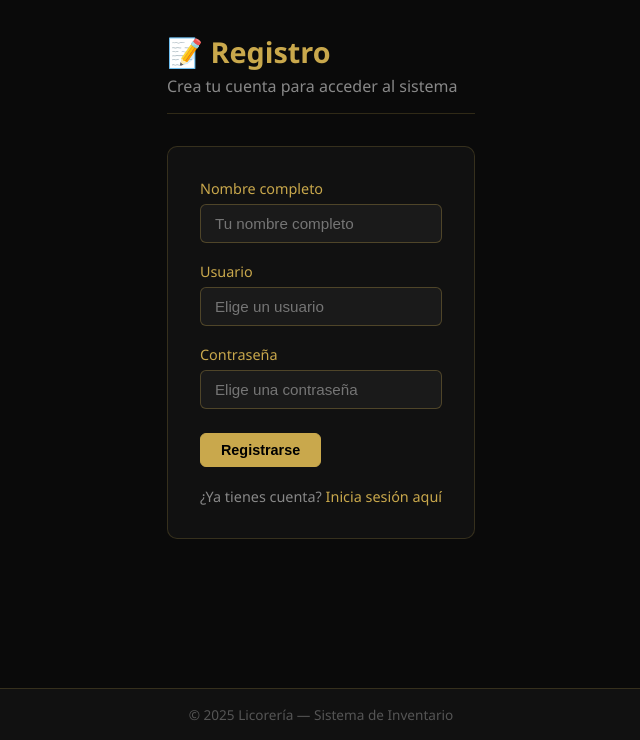
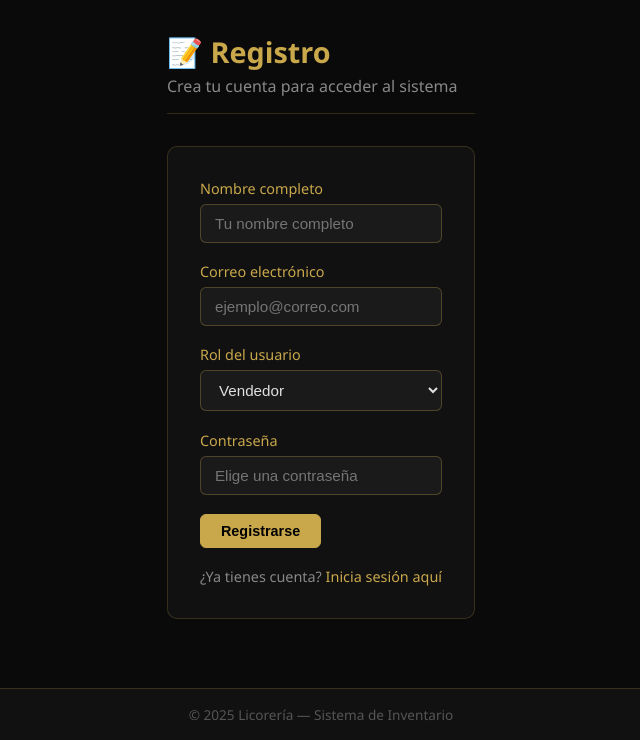
Before and after one commit to Leo1022863/DESARROLLO-DE-APLICACIONES-WEB---CUARTO, a Flask app: page /registro in a window 1280 px wide. Shown: the part 60-800 px from the top of the page, without its empty margins (319-959 px from the left). Run offline with Flask 3, Linux system fonts and the light colour scheme.

Commit message:
Semana13

```diff
--- a/ProyectoLicoreria/app.py
+++ b/ProyectoLicoreria/app.py
@@ -11,8 +11,9 @@ from flask import Flask, render_template, redirect, url_for, flash, request, Res
 from flask import request # Permite importar los archivos JSON
 from flask import render_template, redirect, url_for, flash, session
 from conexion.conexion import db, configurar_db
-
-
+# En app.py (líneas superiores)
+from forms import RegistroForm, LoginForm, ProductoForm, ClienteForm  # <-- Agrega ClienteForm aquí
+from sqlalchemy.exc import IntegrityError
 
 app = Flask(__name__)
 configurar_db(app) # Esto activa la conexión de tu carpeta nueva
@@ -178,32 +179,28 @@ class Categoria(db.Model):
 # MODELO - USUARIO
 # ════════════════════════════════════════════
 class Usuario(db.Model):
-    __tablename__ = 'usuarios'
+    __tablename__ = 'usuarios' # Coincide con DBeaver
 
     id = db.Column(db.Integer, primary_key=True)
-    nombre   = db.Column(db.String(100), nullable=False)
-    usuario  = db.Column(db.String(50),  nullable=False, unique=True)
-    password = db.Column(db.String(200), nullable=False)
-    rol      = db.Column(db.String(20),  nullable=False, default='empleado')
+    nombre = db.Column(db.String(100), nullable=False)
+    usuario = db.Column(db.String(100), unique=True, nullable=False) # Aquí se guarda el correo
+    password = db.Column(db.String(255), nullable=False)
+    rol = db.Column(db.String(20), default='vendedor')
+
+    # Relación para escalabilidad futura
     ventas_realizadas = db.relationship('Venta', backref='vendedor', lazy=True)
 
-    def __init__(self, nombre, usuario, password, rol='empleado'):
-        self.nombre   = nombre
-        self.usuario  = usuario
+    def __init__(self, nombre, usuario, password, rol='vendedor'):
+        self.nombre = nombre
+        self.usuario = usuario
         self.password = password
-        self.rol      = rol
+        self.rol = rol
 
-    def get_nombre(self):
-        return self.nombre
-
-    def get_usuario(self):
-        return self.usuario
-
-    def get_rol(self):
-        return self.rol
-
-    def es_admin(self):
-        return self.rol == 'admin'
+    # Métodos de utilidad corregidos
+    def get_nombre(self): return self.nombre
+    def get_usuario(self): return self.usuario
+    def get_rol(self): return self.rol
+    def es_admin(self): return self.rol == 'admin'
 
     def __repr__(self):
         return f'<Usuario {self.usuario}>'
@@ -569,22 +566,44 @@ def clientes():
     lista = Cliente.query.all()
     total = len(lista)
     return render_template('clientes.html', clientes=lista, total=total)
-# ── Agregar cliente ──
+# ── Agregar cliente (Ruta Unificada) ──
 @app.route('/clientes/agregar', methods=['GET', 'POST'])
 def agregar_cliente():
-    if request.method == 'POST':
-        nuevo = Cliente(
-            nombre    = request.form['nombre'],
-            cedula    = request.form['cedula'],
-            telefono  = request.form.get('telefono', ''),
-            email     = request.form.get('email', ''),
-            direccion = request.form.get('direccion', '')
+    form = ClienteForm()
+
+    if form.validate_on_submit():
+        # Los datos pasaron las reglas de forms.py
+        nuevo_cliente = Cliente(
+            nombre=form.nombre.data,
+            cedula=form.cedula.data,
+            telefono=form.telefono.data,
+            email=form.email.data,
+            direccion=form.direccion.data
         )
-        db.session.add(nuevo)
-        db.session.commit()
-        flash('✅ Cliente agregado correctamente', 'success')
-        return redirect(url_for('clientes'))
-    return render_template('agregar_cliente.html')
+
+        try:
+            db.session.add(nuevo_cliente)
+            db.session.commit()
+            flash('✅ Cliente guardado exitosamente en el sistema.', 'success')
+            return redirect(url_for('clientes')) # <--- Asegúrate que este nombre sea igual al 'def'
+
+        except IntegrityError:
+            db.session.rollback()
+            # Este error ocurre si la cédula ya existe en DBeaver
+            flash('❌ Error de Auditoría: La cédula ya está registrada para otro cliente.', 'danger')
+        except Exception as e:
+            db.session.rollback()
+            flash(f'❌ Error inesperado: {str(e)}', 'danger')
+
+    # ── DETECCIÓN DE ERRORES DE VALIDACIÓN ──
+    # Si el formulario NO es válido, esto nos dirá por qué en la terminal y en la web
+    if form.errors:
+        print(f"Errores encontrados: {form.errors}") # Revisa tu terminal de VS Code
+        for field, errors in form.errors.items():
+            for error in errors:
+                flash(f"Error en el campo {getattr(form, field).label.text}: {error}", 'warning')
+
+    return render_template('agregar_cliente.html', form=form)
 
 # ── Editar cliente ──
 @app.route('/clientes/editar/<int:id>', methods=['GET', 'POST'])
@@ -730,25 +749,32 @@ def reportes():
                            info=INFO_NEGOCIO)
 
 
-# ── Login  ──
+## ── LOGIN UNIFICADO (Semana 13) ──
 @app.route('/login', methods=['GET', 'POST'])
 def login():
     form = LoginForm()
     if form.validate_on_submit():
-        # 1. Buscamos al usuario por el nombre de usuario ingresado
+        # 1. Buscamos al usuario por el nombre de usuario ingresado en el formulario
+        # Importante: 'usuario' debe coincidir con el atributo de tu clase Usuario
         usuario_db = Usuario.query.filter_by(usuario=form.usuario.data).first()
 
         # 2. Verificamos que el usuario exista y la contraseña coincida
-        # Nota: Si usas hashes (recomendado), usa check_password_hash
+        # Nota: En un proyecto real usaríamos generate_password_hash / check_password_hash
         if usuario_db and usuario_db.password == form.password.data:
 
-            # 3. Guardamos los datos en la sesión de Flask
+            # 3. Guardamos los datos en la sesión de Flask (session)
+            # Usamos los nombres de columna de tu tabla en DBeaver: id, nombre, rol
             session['user_id'] = usuario_db.id
             session['user_nombre'] = usuario_db.nombre
-            session['user_rol'] = usuario_db.rol  # Útil para permisos
+            session['user_rol'] = usuario_db.rol
+
+            # Opcional: Guardar el mail si lo necesitas para la interfaz
+            session['user_mail'] = usuario_db.mail
 
             flash(f'✅ Bienvenido de nuevo, {usuario_db.nombre}', 'success')
-            return redirect(url_for('inicio'))
+
+            # Redirigimos a la página principal (asegúrate que la ruta se llame 'index' o 'inicio')
+            return redirect(url_for('index'))
 
         else:
             # Si los datos no coinciden, avisamos al usuario
@@ -779,8 +805,27 @@ def logout():
 def registro():
     form = RegistroForm()
     if form.validate_on_submit():
-        flash('✅ Usuario registrado correctamente', 'success')
-        return redirect(url_for('login'))
+        # Creamos el nuevo usuario con los datos del formulario unificado
+        # Se asigna el valor seleccionado en la lista desplegable al atributo 'rol'
+        nuevo_usuario = Usuario(
+            nombre=form.nombre.data,
+            usuario=form.usuario.data,  # El correo electrónico se guarda en la columna 'usuario'
+            password=form.password.data,
+            rol=form.rol.data           # Captura 'vendedor' o 'administrador'
+        )
+
+        try:
+            db.session.add(nuevo_usuario)
+            db.session.commit()
+            # Si el registro es exitoso, se refleja en la tabla 'usuarios' de DBeaver
+            flash('✅ Usuario registrado exitosamente como ' + form.rol.data, 'success')
+            return redirect(url_for('login'))
+        except Exception as e:
+            db.session.rollback()
+            # Útil para depuración en la terminal de VS Code
+            print(f"Error en el registro: {e}")
+            flash('❌ Error: El correo electrónico ya se encuentra registrado.', 'danger')
+
     return render_template('registro.html', form=form)
 
 
--- a/ProyectoLicoreria/forms.py
+++ b/ProyectoLicoreria/forms.py
@@ -1,8 +1,8 @@
 from flask_wtf import FlaskForm
-from wtforms import StringField, FloatField, IntegerField, SelectField, SubmitField
-from wtforms.validators import DataRequired, NumberRange, Length
+from wtforms import PasswordField, StringField, FloatField, IntegerField, SelectField, SubmitField
+from wtforms.validators import DataRequired, Email, NumberRange, Length
 
-# Tupla de categorías (colección)
+# ── CONFIGURACIÓN DE CATEGORÍAS ──
 CATEGORIAS = [
     ('Whisky', 'Whisky'),
     ('Ron', 'Ron'),
@@ -14,48 +14,80 @@ CATEGORIAS = [
 
 # ── FORMULARIO AGREGAR / EDITAR PRODUCTO ──
 class ProductoForm(FlaskForm):
-    nombre    = StringField('Nombre del producto',
-                    validators=[DataRequired(message='El nombre es obligatorio'),
-                                Length(min=2, max=100)])
+    nombre = StringField('Nombre del producto',
+                        validators=[DataRequired(message='El nombre es obligatorio'),
+                                    Length(min=2, max=100)])
     categoria = SelectField('Categoría',
-                    choices=CATEGORIAS,
-                    validators=[DataRequired()])
-    marca     = StringField('Marca',
-                    validators=[DataRequired(message='La marca es obligatoria'),
-                                Length(min=2, max=50)])
-    precio    = FloatField('Precio ($)',
-                    validators=[DataRequired(),
-                                NumberRange(min=0.01, message='El precio debe ser mayor a 0')])
-    stock     = IntegerField('Stock (unidades)',
-                    validators=[DataRequired(),
-                                NumberRange(min=0, message='El stock no puede ser negativo')])
-    submit    = SubmitField('Guardar producto')
+                           choices=CATEGORIAS,
+                           validators=[DataRequired()])
+    marca = StringField('Marca',
+                       validators=[DataRequired(message='La marca es obligatoria'),
+                                   Length(min=2, max=50)])
+    precio = FloatField('Precio ($)',
+                       validators=[DataRequired(),
+                                   NumberRange(min=0.01, message='El precio debe ser mayor a 0')])
+    stock = IntegerField('Stock (unidades)',
+                        validators=[DataRequired(),
+                                    NumberRange(min=0, message='El stock no puede ser negativo')])
+    submit = SubmitField('Guardar producto')
 
 
 # ── FORMULARIO BUSCAR PRODUCTO ──
 class BuscarForm(FlaskForm):
-    busqueda  = StringField('Buscar producto',
-                    validators=[DataRequired(message='Ingresa un término de búsqueda')])
-    submit    = SubmitField('Buscar')
+    busqueda = StringField('Buscar producto',
+                          validators=[DataRequired(message='Ingresa un término de búsqueda')])
+    submit = SubmitField('Buscar')
 
 
 # ── FORMULARIO LOGIN ──
 class LoginForm(FlaskForm):
-    usuario   = StringField('Usuario',
-                    validators=[DataRequired(message='El usuario es obligatorio'),
-                                Length(min=3, max=50)])
-    password  = StringField('Contraseña',
-                    validators=[DataRequired(message='La contraseña es obligatoria'),
-                                Length(min=4)])
-    submit    = SubmitField('Iniciar sesión')
+    usuario = StringField('Correo electrónico',
+                         validators=[DataRequired(message='El usuario es obligatorio'),
+                                     Length(min=3, max=100)])
+    password = PasswordField('Contraseña',
+                            validators=[DataRequired(message='La contraseña es obligatoria'),
+                                        Length(min=4)])
+    submit = SubmitField('Iniciar sesión')
 
 
-# ── FORMULARIO REGISTRO ──
+# ── FORMULARIO REGISTRO (CON ROL) ──
 class RegistroForm(FlaskForm):
-    nombre    = StringField('Nombre completo',
-                    validators=[DataRequired(), Length(min=3, max=100)])
-    usuario   = StringField('Usuario',
-                    validators=[DataRequired(), Length(min=3, max=50)])
-    password  = StringField('Contraseña',
-                    validators=[DataRequired(), Length(min=4)])
-    submit    = SubmitField('Registrarse')
+    nombre = StringField('Nombre completo',
+                        validators=[DataRequired(message='El nombre es obligatorio')])
+
+    usuario = StringField('Correo electrónico',
+                         validators=[DataRequired(message='El correo es obligatorio'),
+                                     Email(message='Ingresa un correo válido')])
+
+    rol = SelectField('Rol del usuario',
+                     choices=[('vendedor', 'Vendedor'), ('administrador', 'Administrador')],
+                     validators=[DataRequired(message='Selecciona un rol')])
+
+    password = PasswordField('Contraseña',
+                            validators=[DataRequired(message='La contraseña es obligatoria'),
+                                        Length(min=4, message='Mínimo 4 caracteres')])
+
+    submit = SubmitField('Registrarse')
+
+
+# ── FORMULARIO AGREGAR CLIENTE (AUDITORÍA) ──
+class ClienteForm(FlaskForm):
+    nombre = StringField('Nombre completo',
+                        validators=[DataRequired(message='El nombre es obligatorio')])
+
+    # Bajamos la restricción de longitud para pruebas
+    cedula = StringField('Cédula',
+                        validators=[DataRequired(message='La cédula es obligatoria'),
+                                    Length(min=5, max=15, message='Longitud de cédula no permitida')])
+
+    telefono = StringField('Teléfono',
+                          validators=[DataRequired(message='El teléfono es obligatorio')])
+
+    email = StringField('Email',
+                       validators=[DataRequired(message='El correo es obligatorio'),
+                                   Email(message='Formato de correo inválido')])
+
+    direccion = StringField('Dirección',
+                           validators=[DataRequired(message='La dirección es obligatoria')])
+
+    submit = SubmitField('Guardar Cliente')
--- a/ProyectoLicoreria/templates/registro.html
+++ b/ProyectoLicoreria/templates/registro.html
@@ -12,32 +12,38 @@
     {{ form.hidden_tag() }}
 
     <div class="form-group">
-      {{ form.nombre.label }}
+      <label>Nombre completo</label>
       {{ form.nombre(class="form-control", placeholder="Tu nombre completo") }}
       {% for error in form.nombre.errors %}
-        <span class="error">⚠ {{ error }}</span>
+        <span class="text-danger small">{{ error }}</span>
       {% endfor %}
     </div>
 
     <div class="form-group">
-      {{ form.usuario.label }}
-      {{ form.usuario(class="form-control", placeholder="Elige un usuario") }}
+      <label>Correo electrónico</label>
+      {{ form.usuario(class="form-control", placeholder="ejemplo@correo.com") }}
       {% for error in form.usuario.errors %}
-        <span class="error">⚠ {{ error }}</span>
+        <span class="text-danger small">{{ error }}</span>
       {% endfor %}
     </div>
 
     <div class="form-group">
-      {{ form.password.label }}
-      {{ form.password(class="form-control", placeholder="Elige una contraseña") }}
-      {% for error in form.password.errors %}
-        <span class="error">⚠ {{ error }}</span>
+      <label>Rol del usuario</label>
+      {{ form.rol(class="form-control") }}
+      {% for error in form.rol.errors %}
+        <span class="text-danger small">{{ error }}</span>
       {% endfor %}
     </div>
 
-    <div class="form-actions">
-      {{ form.submit(class="btn btn-primary") }}
+    <div class="form-group">
+      <label>Contraseña</label>
+      {{ form.password(class="form-control", placeholder="Elige una contraseña") }}
+      {% for error in form.password.errors %}
+        <span class="text-danger small">{{ error }}</span>
+      {% endfor %}
     </div>
+
+    {{ form.submit(class="btn btn-primary") }}
 
     <p class="form-footer">
       ¿Ya tienes cuenta?
```
Also changed, not shown: ProyectoLicoreria/templates/agregar_cliente.html (+35 -19 lines).
